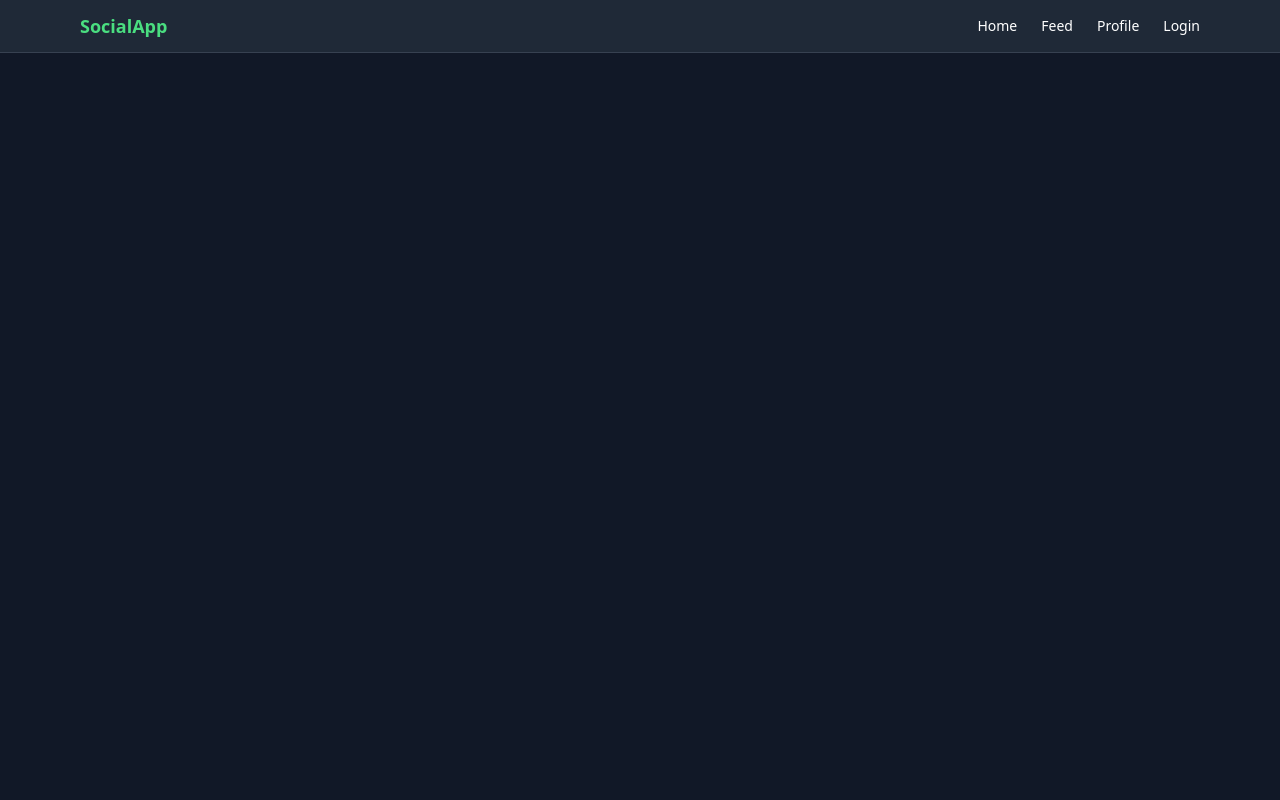
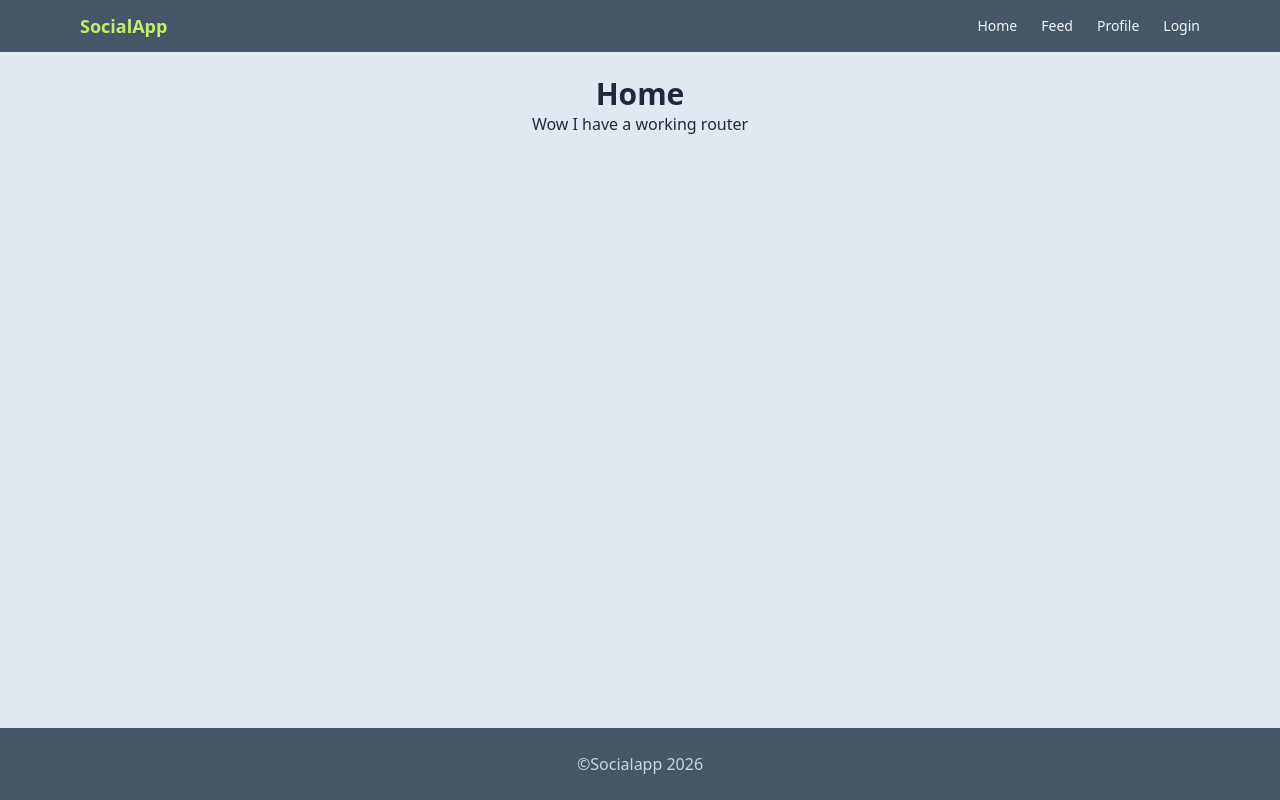
Before and after one commit to AlexanderLislelid/social-media-app, a website built with Vite: page index.html in a window 1280 px wide. Built offline with nearby package versions, Linux system fonts and the light colour scheme.

Commit message:
feat: implement basic routing and views for the application

```diff
--- a/index.html
+++ b/index.html
@@ -6,23 +6,39 @@
     <meta name="viewport" content="width=device-width, initial-scale=1.0" />
     <title>social-media-app</title>
   </head>
-  <body class="bg-gray-900 text-white">
-    <nav class="bg-gray-800 border-b border-gray-700">
+  <body class="bg-slate-200 flex flex-col min-h-screen">
+    <nav class="bg-slate-600">
       <div
         class="max-w-6xl mx-auto px-4 py-3 flex items-center justify-between"
       >
-        <span class="text-lg font-semibold text-green-400"> SocialApp </span>
+        <span class="text-lg font-semibold text-lime-300"> SocialApp </span>
 
         <ul class="flex gap-6 text-sm">
-          <li><a href="/" class="hover:text-green-400">Home</a></li>
-          <li><a href="/feed" class="hover:text-green-400">Feed</a></li>
-          <li><a href="/profile" class="hover:text-green-400">Profile</a></li>
-          <li><a href="/login" class="hover:text-green-400">Login</a></li>
+          <li>
+            <a href="#/" class="text-slate-100 hover:text-lime-300">Home</a>
+          </li>
+          <li>
+            <a href="#/feed" class="text-slate-100 hover:text-lime-300">Feed</a>
+          </li>
+          <li>
+            <a href="#/profile" class="text-slate-100 hover:text-lime-300"
+              >Profile</a
+            >
+          </li>
+          <li>
+            <a href="#/login" class="text-slate-100 hover:text-lime-300"
+              >Login</a
+            >
+          </li>
         </ul>
       </div>
     </nav>
 
-    <div id="app" class="p-6"></div>
+    <main id="app" class="p-6 flex-1"></main>
+
+    <footer class="p-6 bg-slate-600 flex justify-center text-slate-300">
+      <p>&copy;Socialapp 2026</p>
+    </footer>
 
     <script type="module" src="/src/main.js"></script>
   </body>
--- a/src/main.js
+++ b/src/main.js
@@ -1 +1,6 @@
 import "./style.css";
+import { router } from "./router.js";
+
+window.addEventListener("DOMContentLoaded", () => {
+  router();
+});
--- a/src/router.js
+++ b/src/router.js
@@ -0,0 +1,18 @@
+import { HomeView } from "./views/HomeView.js";
+import { NotfoundView } from "./views/NotFoundView.js";
+
+export function router() {
+  const routes = {
+    "#/": HomeView,
+    // legg til fleire etter kvart
+  };
+
+  function handleRoute() {
+    const hash = window.location.hash || "#/";
+    const view = routes[hash] || NotfoundView;
+    document.getElementById("app").innerHTML = view();
+  }
+
+  window.addEventListener("hashchange", handleRoute);
+  window.addEventListener("load", handleRoute);
+}
--- a/src/views/HomeView.js
+++ b/src/views/HomeView.js
@@ -0,0 +1,8 @@
+export function HomeView() {
+  return /* HTML */ `
+    <section class="flex flex-col items-center text-slate-800">
+      <h1 class="text-3xl font-bold">Home</h1>
+      <p>Wow I have a working router</p>
+    </section>
+  `;
+}
--- a/src/views/NotFoundView.js
+++ b/src/views/NotFoundView.js
@@ -0,0 +1,14 @@
+export function NotfoundView() {
+  return /* HTML */ `
+    <section class="flex flex-col items-center">
+      <h1 class="text-4xl font-bold text-red-400">404</h1>
+      <p class="mt-2 text-slate-800">The page does not exist.</p>
+      <a
+        href="#/"
+        class="mt-6 p-2 bg-slate-500 rounded-md text-white hover:scale-105"
+      >
+        Back to frontpage
+      </a>
+    </section>
+  `;
+}
```
